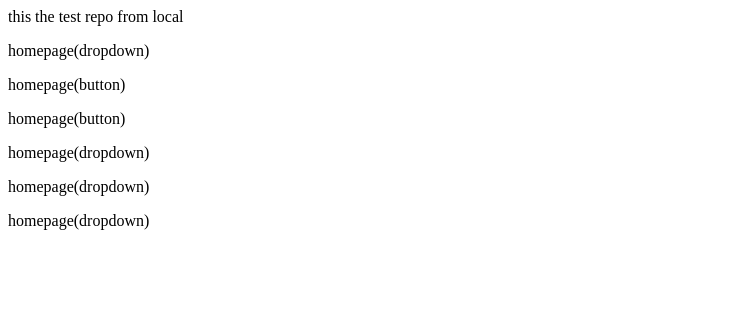
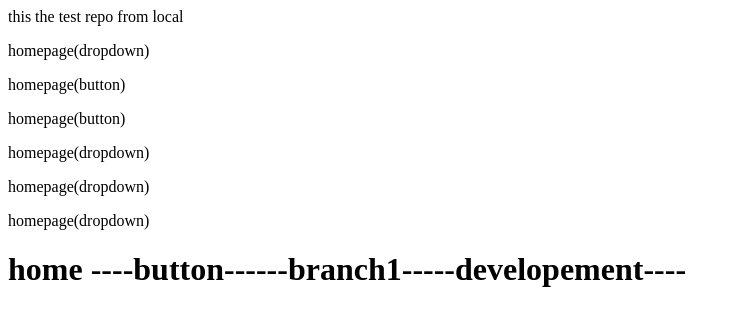
Before and after one commit to Tanmaysardar/localrepo, a plain HTML site: page index.html/index.html in a window 1280 px wide. Shown: the whole page, without its empty margins (0-740 px from the left). Drawn offline with Linux system fonts and the light colour scheme.

Commit message:
added h1

```diff
--- a/index.html/index.html
+++ b/index.html/index.html
@@ -9,3 +9,6 @@
 <p>homepage(dropdown)</p>
 
 <p>homepage(dropdown)</p>
+
+
+<h1>home ----button------branch1-----developement----</h1>
```
